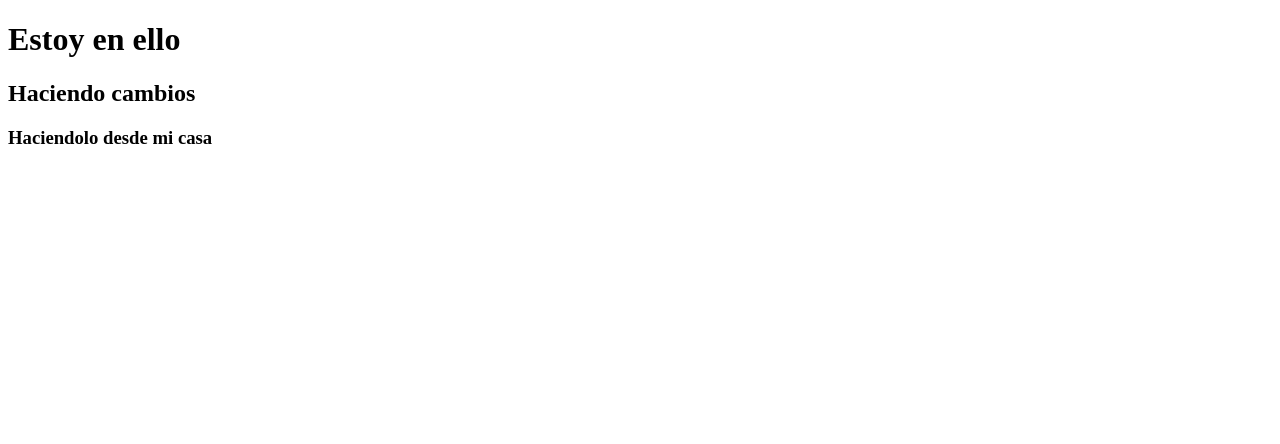
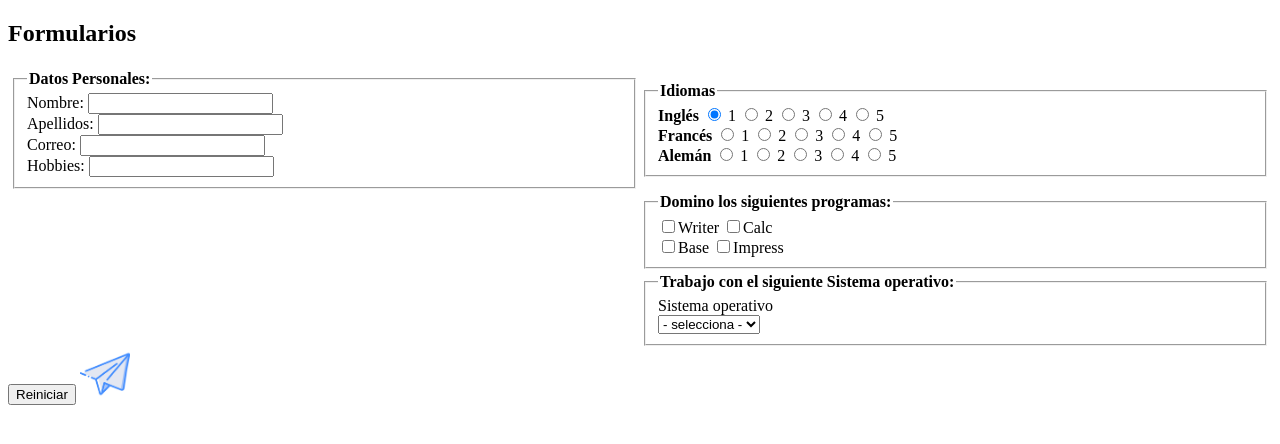
Before and after one commit to Mershyy/Mershyy.github.io, a plain HTML site: page index.html in a window 1280 px wide. Drawn offline with Linux system fonts and the light colour scheme.

Commit message:
FormularioEjercicio

```diff
--- a/index.html
+++ b/index.html
@@ -7,8 +7,69 @@
 
 </head>
 <body>
-    <h1>Estoy en ello</h1>
-    <h2>Haciendo cambios</h2>
-    <h3>Haciendolo desde mi casa</h3>
+    <h2>Formularios</h2>
+
+
+
+    <form action="http://ncoge.com/phps/formulario.php" method="get">
+    <table width="100%">
+        <tr>
+            <td width="50%">
+                <fieldset> <legend><b>Datos Personales:</b></legend>
+                Nombre:
+                <input type="text" name="Nombre:"><br>
+                Apellidos:
+                <input type="text" name="Apellido"><br>
+                Correo:
+                <input type="text" name="Correo"><br>
+                Hobbies:
+                <input type="text" name="Hobbies"></fieldset>
+            </td>
+            <td><fieldset><legend><b>Idiomas</b></legend>
+                <b>Inglés</b>
+                <input type="radio" name="sexo" value="Inglés" checked="checked" /> 1
+                <input type="radio" name="sexo" value="Inglés" /> 2
+                <input type="radio" name="sexo" value="Inglés" /> 3
+                <input type="radio" name="sexo" value="Inglés" /> 4
+                <input type="radio" name="sexo" value="Inglés" /> 5
+                <br><b>Francés</b>
+                <input type="radio" name="frances" value="frances" /> 1
+                <input type="radio" name="frances" value="frances" /> 2
+                <input type="radio" name="frances" value="frances" /> 3
+                <input type="radio" name="frances" value="frances" /> 4
+                <input type="radio" name="frances" value="frances" /> 5
+                <br><b>Alemán</b>
+                <input type="radio" name="ale" value="Alemán" /> 1
+                <input type="radio" name="ale" value="Alemán" /> 2
+                <input type="radio" name="ale" value="Alemán" /> 3
+                <input type="radio" name="ale" value="Alemán" /> 4
+                <input type="radio" name="ale" value="Alemán" /> 5
+                </fieldset>
+                </td>
+        </tr>
+        <tr>
+            <td></td>
+            <td><fieldset><legend><b>Domino los siguientes programas:</b></legend><input type="checkbox" name="Programa" value="Programa"/>Writer
+            <input type="checkbox" name="Programa" value="Programa"/>Calc<br>
+        <input type="checkbox" name="Programa" value="Programa"/>Base
+    <input type="checkbox" name="Programa" value="Programa"/>Impress</td></fieldset>
+        </tr>
+        <tr>
+            <td></td>
+            <TD><fieldset><legend><b>Trabajo con el siguiente Sistema operativo:</b></legend><label for="so">Sistema operativo</label> <br/>
+                <select id="so" name="so">
+                <option value="" selected="selected">- selecciona -</option>
+                <option value="windows">Windows</option>
+                <option value="mac">Mac</option>
+                <option value="linux">Linux</option>
+                <option value="otro">Otro</option></TD></fieldset>
+
+
+
+        </tr>
+    </table>
+    <input type="reset" name="limpiar" value="Reiniciar" />
+            <input type="image" name="enviar" src="images/check.png" height="50px" alt="Imagen-Check"/>
+    </form>
 </body>
 </html>
```
Also changed, not shown: images/check.png (added).
